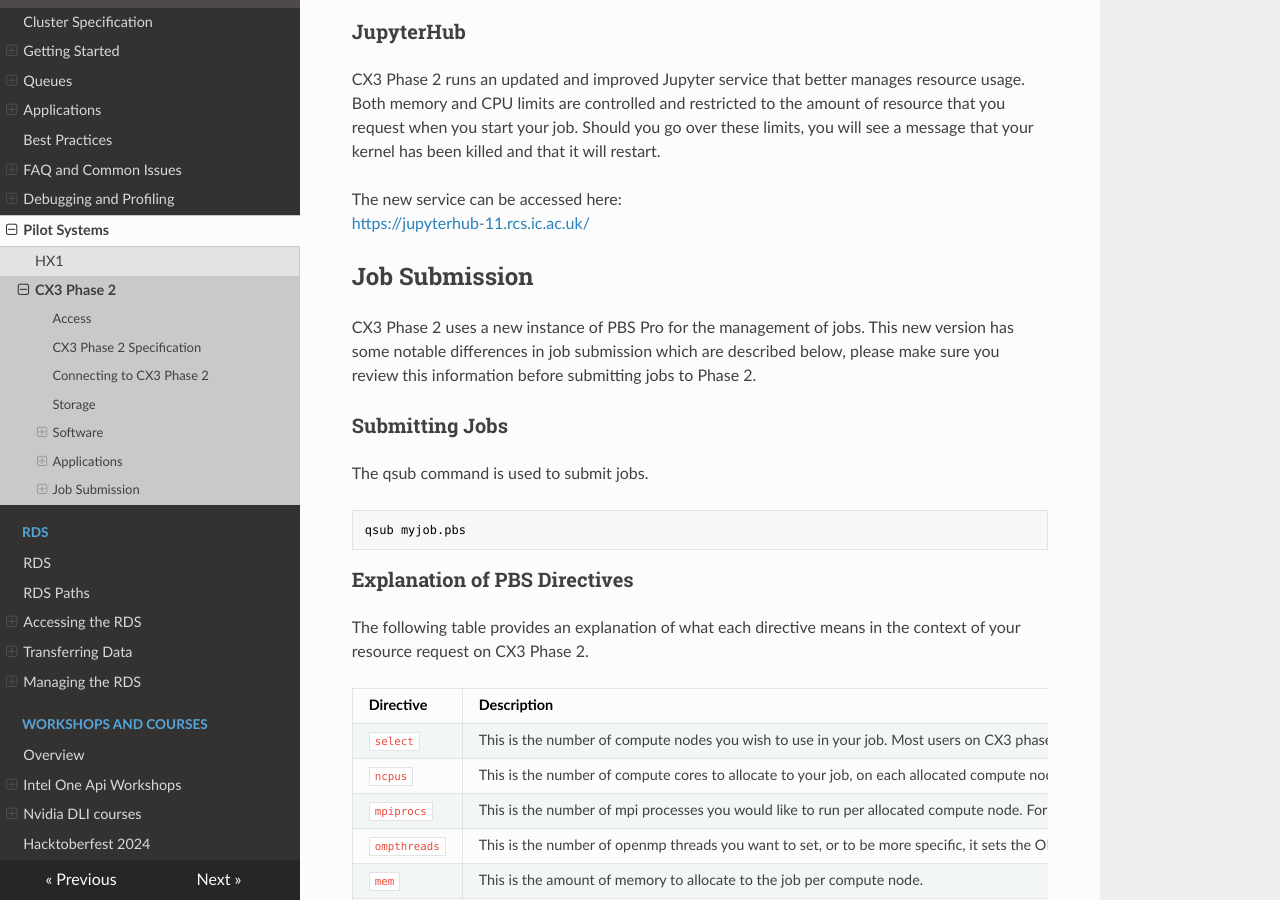
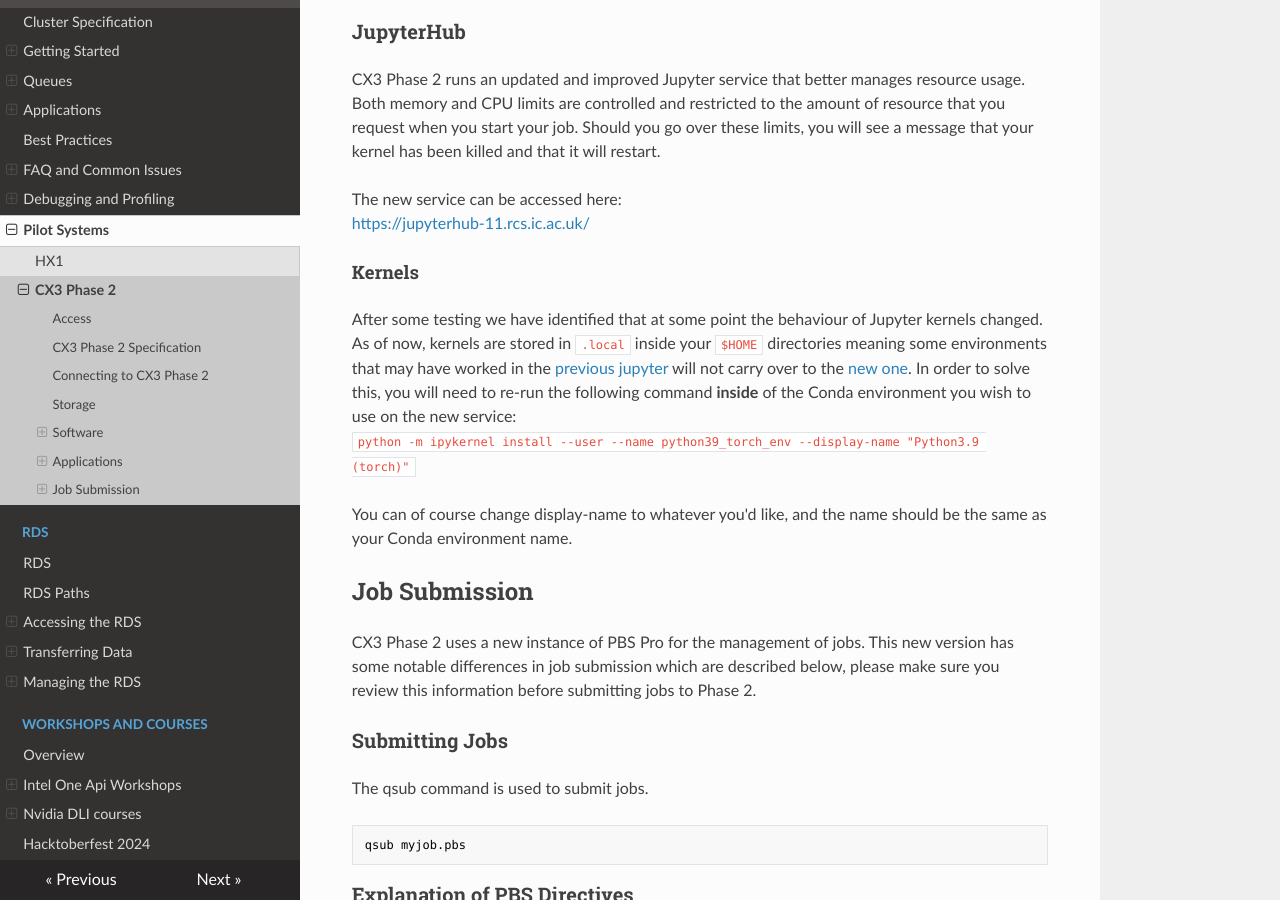
Before and after one commit to ImperialCollegeLondon/icl-rcs-user-guide, an MkDocs documentation site: the page built from docs/hpc/pilot/cx3-phase2.md, in a window 1280 px wide and 900 px high, scrolled down 2706 px. Built offline with MkDocs 1.6.1, drawn with Linux system fonts in a browser that asks for light colours; nearby versions of some CDN libraries.

Commit message:
Jhub11 kernels (#47)
* add command to be run to fix the kernels not carrying over issue

* added links to clarify what the new/old jhub services are

```diff
--- a/docs/hpc/pilot/cx3-phase2.md
+++ b/docs/hpc/pilot/cx3-phase2.md
@@ -78,6 +78,12 @@ CX3 Phase 2 runs an updated and improved Jupyter service that better manages res
 
 The new service can be accessed here:<br>
 [https://jupyterhub-11.rcs.ic.ac.uk/](https://jupyterhub-11.rcs.ic.ac.uk/)
+
+####Kernels
+After some testing we have identified that at some point the behaviour of Jupyter kernels changed. As of now, kernels are stored in `.local` inside your `$HOME` directories meaning some environments that may have worked in the [previous jupyter](https://jupyter.rcs.imperial.ac.uk/) will not carry over to the [new one](https://jupyterhub-11.rcs.ic.ac.uk/). In order to solve this, you will need to re-run the following command **inside** of the Conda environment you wish to use on the new service:<br>
+`python -m ipykernel install --user --name python39_torch_env --display-name "Python3.9 (torch)"`
+
+You can of course change display-name to whatever you'd like, and the name should be the same as your Conda environment name.
 
 
 ## Job Submission
```
